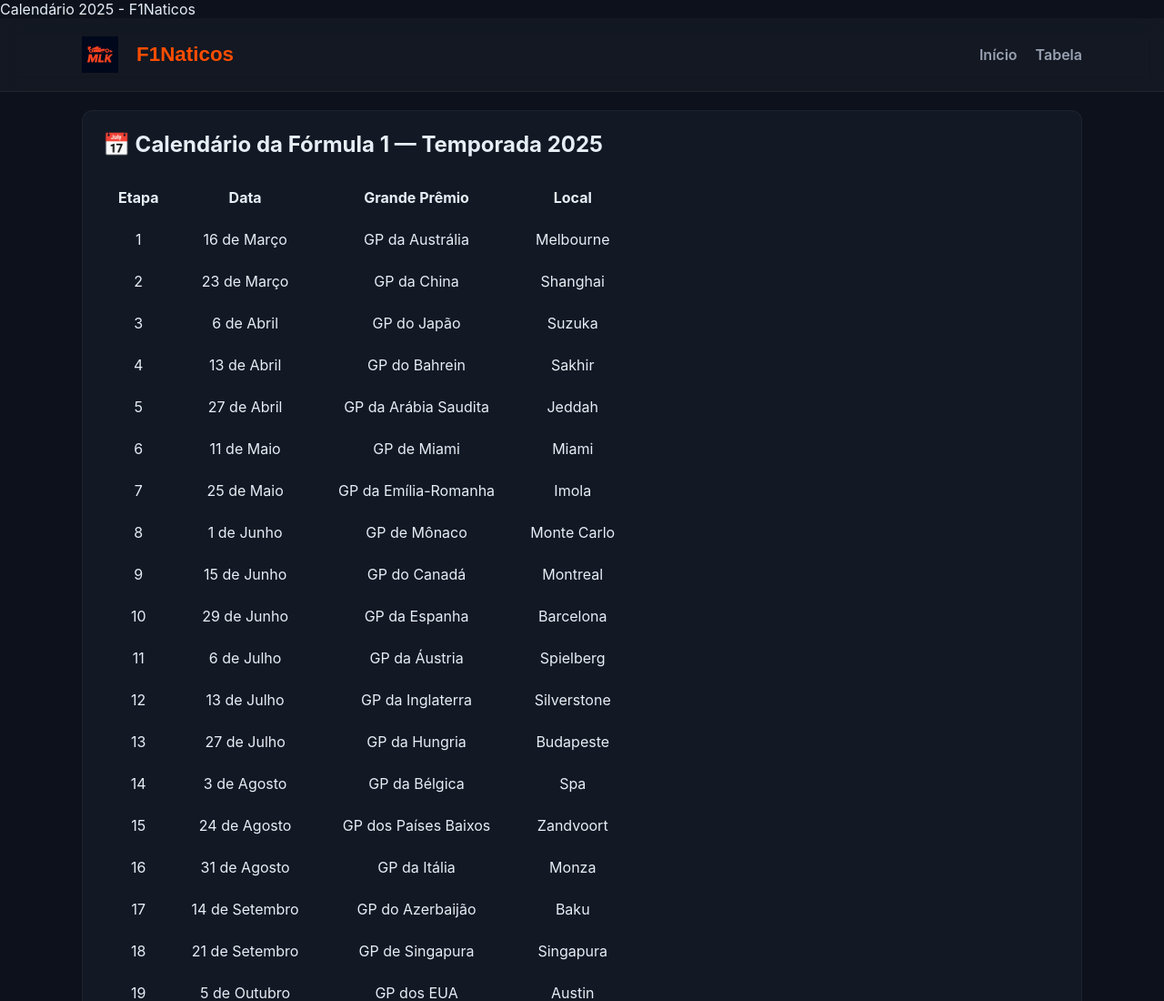
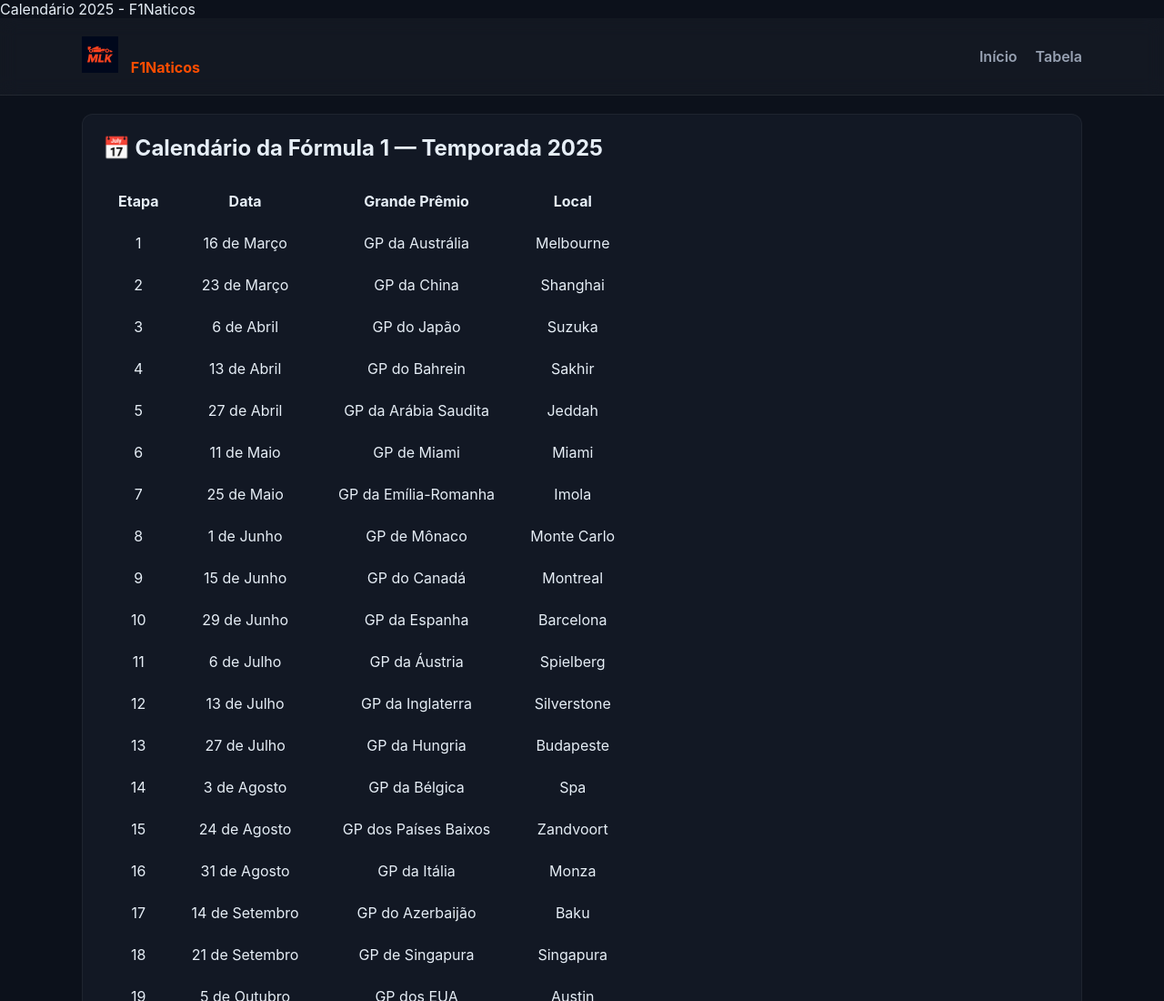
Before and after one commit to imluckxz-sketch/F1Naticos, a plain HTML site: page data.html in a window 1280 px wide. Shown: the top 1100 px of the page at 91% size. Drawn offline with Linux system fonts and the light colour scheme.

Commit message:
Update styles.css

```diff
--- a/styles.css
+++ b/styles.css
@@ -160,15 +160,3 @@ body {
   color: var(--accent); /* mantém o laranja */
   font-weight: 700;
 }
-.site-name {
-  font-family: 'Oswald', sans-serif; /* mesma fonte dos títulos */
-  font-weight: 700;
-  font-size: 1.4rem; /* igual ao logo do index */
-  color: var(--accent); /* laranja */
-  vertical-align: middle;
-}
-.logo {
-  display: flex;
-  align-items: center;
-  gap: 10px; /* espaço entre logo e nome */
-}
```
